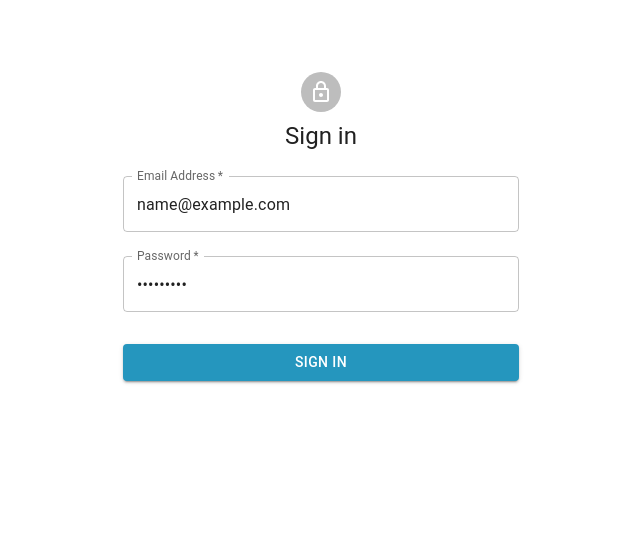
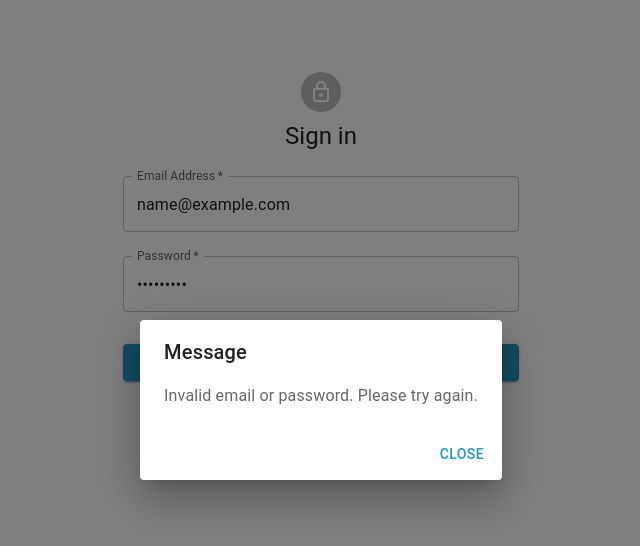
Before and after one commit to marina-fares/gravity-code, a React (Create React App) app in the folder frontend/: page /login in a window 1280 px wide. Both pictures are taken after typing "name@example.com", "Sample123" into the empty fields and a click on the button "SIGN IN". Shown: the top 546 px of the page, without its empty margins (319-959 px from the left). Built offline with nearby package versions, Linux system fonts and the light colour scheme; no server answers.

Commit message:
update the login function structure and add the loading and the alert functions in it

```diff
--- a/frontend/src/apps/login/index.js
+++ b/frontend/src/apps/login/index.js
@@ -1,48 +1,47 @@
-import * as React from 'react';
-import Avatar from '@mui/material/Avatar';
-import Button from '@mui/material/Button';
-import CssBaseline from '@mui/material/CssBaseline';
-import TextField from '@mui/material/TextField';
-import FormControlLabel from '@mui/material/FormControlLabel';
-import Checkbox from '@mui/material/Checkbox';
-import Link from '@mui/material/Link';
-import Grid from '@mui/material/Grid';
-import Box from '@mui/material/Box';
+import React from 'react';
+import { Avatar, Button, CssBaseline, TextField, Typography, Container, Box } from '@mui/material';
 import LockOutlinedIcon from '@mui/icons-material/LockOutlined';
-import Typography from '@mui/material/Typography';
-import Container from '@mui/material/Container';
-import { createTheme, ThemeProvider } from '@mui/material/styles';
+import { ThemeProvider } from '@mui/material/styles';
+import { useState } from 'react';
+import { useNavigate } from 'react-router-dom';
+
 import { login } from '../../components/logic/users';
 import theme from '../../components/theme';
-import history from '../../components/logic/history';
-import { useNavigate } from 'react-router-dom';
+import LoadingFun from '../../components/ui/loading';
+import AlertFun from '../../components/ui/alert';
 
-function Copyright(props) {
-	return (
-		<Typography variant='body2' color='text.secondary' align='center' {...props}>
-			{'Copyright © '}
-			<Link color='inherit' href='https://mui.com/'>
-				Your Website
-			</Link>{' '}
-			{new Date().getFullYear()}
-			{'.'}
-		</Typography>
-	);
+function SignIn() {
+
+    const navigate = useNavigate()
+
+    const [ loading, set_loading ] = useState(false)
+    const [ alert, set_alert ] = useState(false)
+    const [ error_message, set_error_message ] = useState('')
+
+const handleSubmit = async (event) => {
+    event.preventDefault();
+    const data = new FormData(event.currentTarget);
+    set_loading(true);
+
+    try {
+        const user = await login(data.get('email'), data.get('password'));
+        console.log('Logged in user:', user);
+        navigate('/')
+
+    } catch (err) {
+        set_loading(false)
+        set_alert(true)
+        set_error_message('Invalid email or password. Please try again.');
+    } finally {
+        set_loading(false);
     }
-
-
-export default function SignIn() {
-	//   const navigate = useNavigate();
-
-	const handleSubmit = (event) => {
-		event.preventDefault();
-		const data = new FormData(event.currentTarget)
-    login(data.get('email'), data.get('password'))
 };
 
   return (
     <ThemeProvider theme={theme}>
-			<Container component='main' maxWidth='xs'>
+        <LoadingFun open={loading} message='Sign in'/>
+        <AlertFun open_alert={alert} set_open_alert={set_alert} message={error_message} />
+        <Container component="main" maxWidth="xs">
             <CssBaseline />
             <Box
             sx={{
@@ -50,45 +49,43 @@ export default function SignIn() {
                 display: 'flex',
                 flexDirection: 'column',
                 alignItems: 'center',
-					}}>
+            }}
+            >
             <Avatar sx={{ m: 1, bgcolor: 'secondary.main' }}>
                 <LockOutlinedIcon />
             </Avatar>
-					<Typography component='h1' variant='h5'>
+            <Typography component="h1" variant="h5">
                 Sign in
             </Typography>
-					<Box component='form' onSubmit={handleSubmit} noValidate sx={{ mt: 1 }}>
-						<TextField margin='normal' required fullWidth id='email' label='Email Address' name='email' autoComplete='email' autoFocus />
+            <Box component="form" onSubmit={handleSubmit} noValidate sx={{ mt: 1 }}>
                 <TextField
-							margin='normal'
+                margin="normal"
                 required
                 fullWidth
-							name='password'
-							label='Password'
-							type='password'
-							id='password'
-							autoComplete='current-password'
+                id="email"
+                label="Email Address"
+                name="email"
+                autoComplete="email"
+                autoFocus
                 />
-						{/* <FormControlLabel control={<Checkbox value='remember' color='primary' />} label='Remember me' /> */}
-						<Button type='submit' fullWidth variant='contained' sx={{ mt: 3, mb: 2 }}>
+                <TextField
+                margin="normal"
+                required
+                fullWidth
+                name="password"
+                label="Password"
+                type="password"
+                id="password"
+                autoComplete="current-password"
+                />
+                <Button type="submit" fullWidth variant="contained" sx={{ mt: 3, mb: 2 }}>
                 Sign In
                 </Button>
-						{/* <Grid container>
-							<Grid item xs>
-								<Link href='#' variant='body2'>
-									Forgot password?
-								</Link>
-							</Grid>
-							<Grid item>
-								<Link href='#' variant='body2'>
-									{"Don't have an account? Sign Up"}
-								</Link>
-							</Grid>
-						</Grid> */}
             </Box>
             </Box>
-				{/* <Copyright sx={{ mt: 8, mb: 4 }} /> */}
         </Container>
     </ThemeProvider>
   );
 }
+
+export default SignIn;
--- a/frontend/src/components/logic/users.js
+++ b/frontend/src/components/logic/users.js
@@ -43,16 +43,18 @@ function get_user_and_jwt(){
     return {user, jwt}
 }
 
-function login(username, password){
-
+function login(username, password) {
     return app_api_post('token/', {username, password})
     .then(data => {
-        if (data.access){
-            set_jwt(data.access)
-            get_and_store_user()
+        if (data.access) {
+            set_jwt(data.access);
+            return get_and_store_user(); // return this Promise
+        } else {
+            throw new Error('Invalid login credentials');
         }
-    })
+    });
 }
+
 
 function get_and_store_user(){
     let data =  app_api_put('current_user/', {}).then(data => {
--- /dev/null
+++ b/frontend/src/components/ui/alert.js
@@ -0,0 +1,41 @@
+import * as React from 'react';
+import Button from '@mui/material/Button';
+import Dialog from '@mui/material/Dialog';
+import DialogActions from '@mui/material/DialogActions';
+import DialogContent from '@mui/material/DialogContent';
+import DialogContentText from '@mui/material/DialogContentText';
+import DialogTitle from '@mui/material/DialogTitle';
+import useMediaQuery from '@mui/material/useMediaQuery';
+import { useTheme } from '@mui/material/styles';
+
+export default function AlertFun({ open_alert, set_open_alert, message }) {
+  const theme = useTheme();
+  const fullScreen = useMediaQuery(theme.breakpoints.down('md'));
+
+  return (
+    <Dialog
+      fullScreen={fullScreen}
+      open={open_alert}
+      aria-labelledby="responsive-dialog-title"
+      onClose={() => set_open_alert(false)} // Optional: close when clicking outside
+    >
+      <DialogTitle id="responsive-dialog-title">
+        {"Message"}
+      </DialogTitle>
+
+      <DialogContent>
+        {message &&
+          <DialogContentText>
+            {message}
+          </DialogContentText>
+        }
+      </DialogContent>
+
+      <DialogActions>
+        <Button autoFocus onClick={() => set_open_alert(false)}>
+          Close
+        </Button>
+      </DialogActions>
+    </Dialog>
+  );
+}
--- /dev/null
+++ b/frontend/src/components/ui/loading.js
@@ -0,0 +1,24 @@
+import * as React from 'react';
+import Backdrop from '@mui/material/Backdrop';
+import CircularProgress from '@mui/material/CircularProgress';
+import Typography from '@mui/material/Typography'; // استوردنا Typography للكتابة
+
+export default function LoadingFun({ open, message = "Loading, please wait..." }) {
+  return (
+    <Backdrop
+      sx={{
+        color: '#fff',
+        zIndex: (theme) => theme.zIndex.drawer + 1,
+        display: 'flex',
+        flexDirection: 'column',
+        gap: 2
+      }}
+      open={open}
+    >
+      <CircularProgress color="inherit" />
+      <Typography variant="h6" component="div">
+        {message}
+      </Typography>
+    </Backdrop>
+  );
+}
```
Lines whose indentation alone changed are shown as unchanged.
